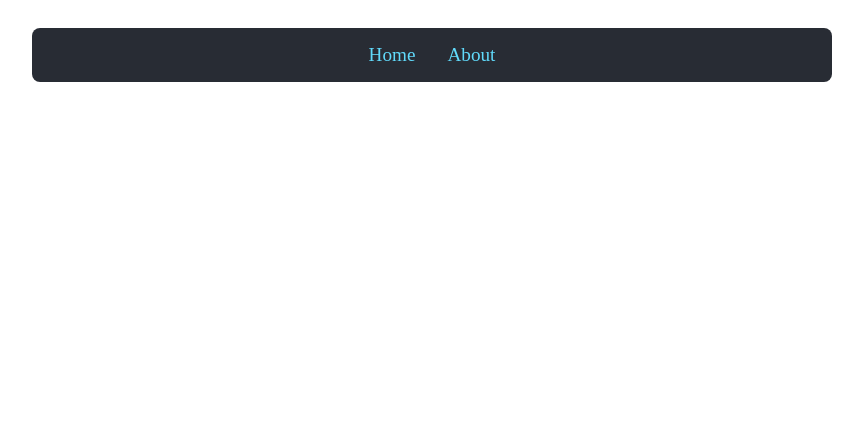
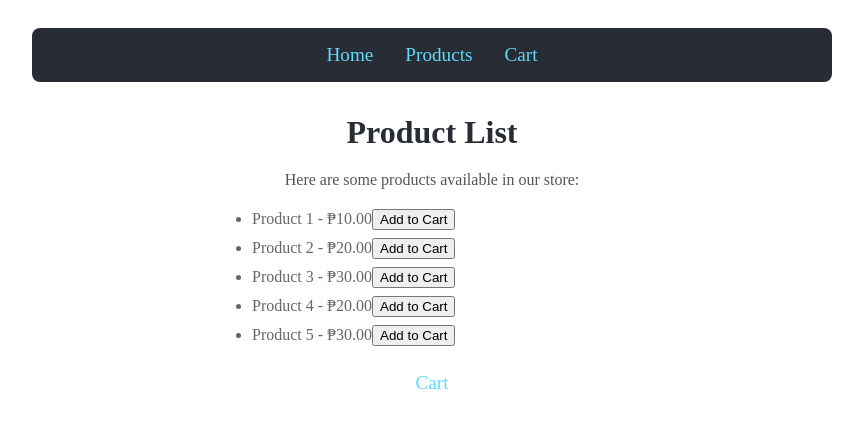
Before and after one commit to CSselrahC/appdev-midterm-ecommerce, a React (Create React App) app: page /products in a window 1280 px wide. Before the commit this address had no page. Shown: the top 428 px of the page, without its empty margins (208-1071 px from the left). Built offline with nearby package versions, Linux system fonts and the light colour scheme.

Commit message:
added basic functionalities

```diff
--- a/src/App.js
+++ b/src/App.js
@@ -1,46 +1,26 @@
 import React from 'react';
-import { BrowserRouter as Router, Routes, Route, Link } from 'react-router-dom';
+import { BrowserRouter as Router, Routes, Route } from 'react-router-dom';
 import './App.css';
-
-function Home() {
-  return (
-    <div>
-      <h1>🐳 Ecommerce</h1>
-      <p>Welcome to your Dockerized React application!</p>
-      <p>This app is running in a Docker container with hot reload enabled.</p>
-    </div>
-  );
-}
-
-function About() {
-  return (
-    <div>
-      <h1>About</h1>
-      <p>This is a sample React app containerized with Docker.</p>
-      <p>Features:</p>
-      <ul>
-        <li>React 18</li>
-        <li>React Router</li>
-        <li>Hot reload in development</li>
-        <li>Production-ready builds</li>
-      </ul>
-    </div>
-  );
-}
+import Home from './components/HomePage';
+import NavBar from './components/NavBar';
+import ProductList from './components/ProductList';
+import Cart from './components/Cart';
 
 function App() {
+  const cartAdd = (product) => {
+    console.log(`Added ${product.name} to cart.`);
+  };
+
   return (
     <Router>
       <div className="App">
-        <nav className="navbar">
-          <Link to="/" className="nav-link">Home</Link>
-          <Link to="/about" className="nav-link">About</Link>
-        </nav>
+        <NavBar />
 
         <main className="main-content">
           <Routes>
             <Route path="/" element={<Home />} />
-            <Route path="/about" element={<About />} />
+            <Route path="/products" element={<ProductList addToCart={cartAdd} />} />
+            <Route path="/cart" element={<Cart />} />
           </Routes>
         </main>
       </div>
--- /dev/null
+++ b/src/components/Cart.js
@@ -0,0 +1,22 @@
+import React, {useState} from 'react';
+
+function Cart() {
+    const [cartList, setCartList] = useState([]);
+
+    return (
+        <div>
+            <h1>Shopping Cart</h1>
+            <p>Your selected products:</p>
+            <ul>
+                {cartList.map(item => (
+                    <li key={item.id}>
+                        {item.name} - ₱{item.price.toFixed(2)}
+                        <button>Remove from Cart</button>
+                    </li>
+                ))}
+            </ul>
+        </div>
+    );
+}
+
+export default Cart;
--- a/src/components/HomePage.js
+++ b/src/components/HomePage.js
@@ -1 +1,12 @@
-// home page
+import React from 'react';
+
+function HomePage() {
+    return (
+        <div>
+            <h1>🐳 Ecommerce</h1>
+            <p>Welcome to our Ecommerce store!</p>
+        </div>
+    );
+}
+
+export default HomePage;
--- a/src/components/NavBar.js
+++ b/src/components/NavBar.js
@@ -1 +1,16 @@
-// navbar
+import React from 'react';
+import { Link } from 'react-router-dom';
+
+function NavBar() {
+    return (
+        <header className="navbar">
+            <nav>
+                <Link to="/" className="nav-link">Home</Link>
+                <Link to="/products" className="nav-link">Products</Link>
+                <Link to="/cart" className="nav-link">Cart</Link>
+            </nav>
+        </header>
+    );
+}
+
+export default NavBar;
--- a/src/components/ProductList.js
+++ b/src/components/ProductList.js
@@ -1 +1,38 @@
-// product list
+import React from 'react';
+import { Link } from 'react-router-dom';
+
+function ProductList({ addToCart }) {
+    const products = [
+        { id: 1, name: 'Product 1', price: 10.00 },
+        { id: 2, name: 'Product 2', price: 20.00 },
+        { id: 3, name: 'Product 3', price: 30.00 },
+        { id: 4, name: 'Product 4', price: 20.00 },
+        { id: 5, name: 'Product 5', price: 30.00 }
+    ];
+
+    const handleAddToCart = (product) => {
+        if (addToCart) {
+            addToCart(product);
+        }
+    };
+
+    return (
+        <div>
+            <h1>Product List</h1>
+            <p>Here are some products available in our store:</p>
+            <ul>
+                {products.map(product => (
+                    <li key={product.id}>
+                        {product.name} - ₱{product.price.toFixed(2)}
+                        <button onClick={() => handleAddToCart(product)}>Add to Cart</button>
+                    </li>
+                ))}
+            </ul>
+
+            <br></br>
+            <Link to="/cart" className="nav-link">Cart</Link>
+        </div>
+    );
+}
+
+export default ProductList;
--- a/src/components/cart.js
+++ /dev/null
@@ -1 +0,0 @@
-// cart
```
Also changed, not shown: src/components/Checkout.js (renamed from src/components/checkout.js).
